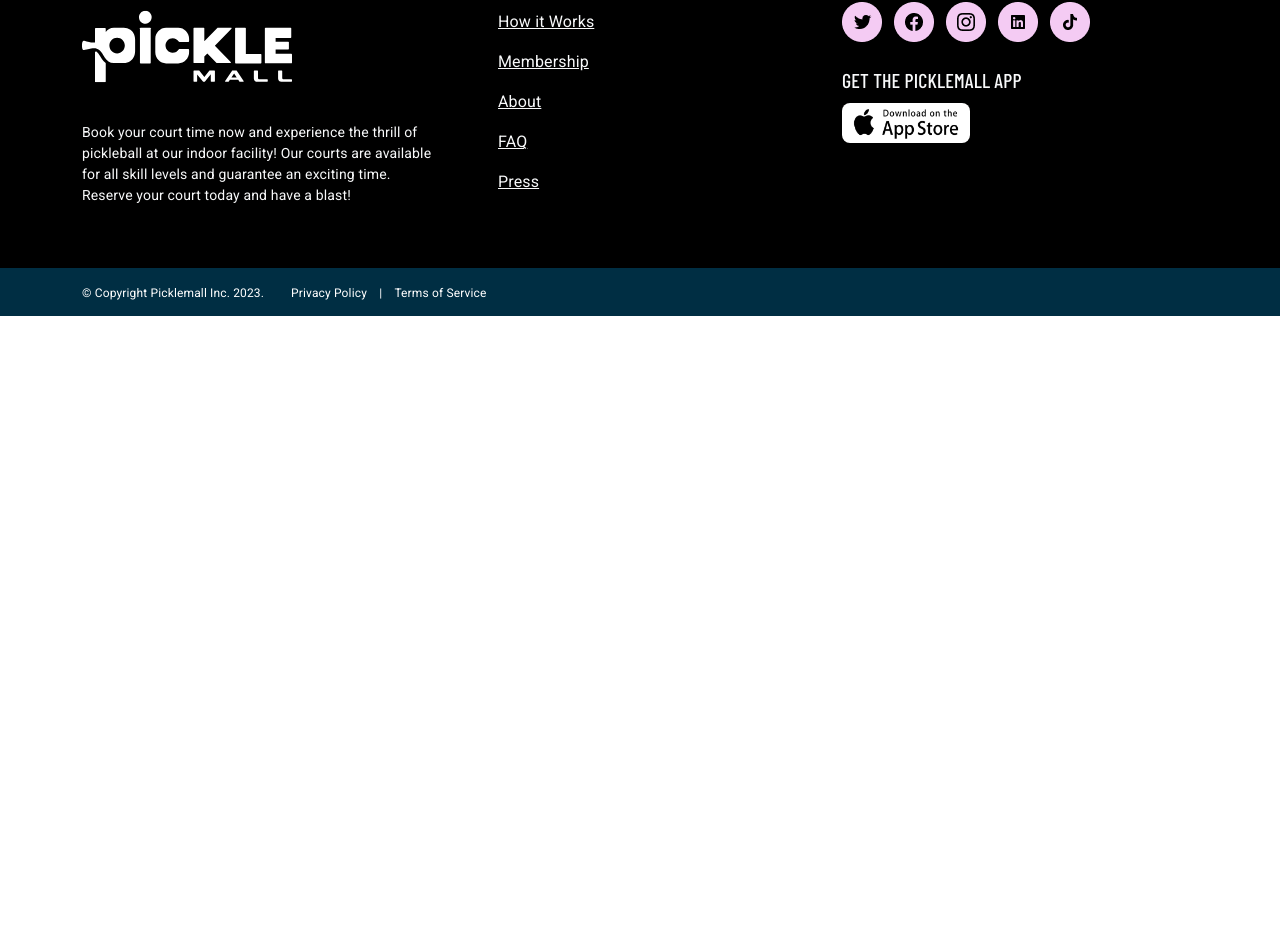
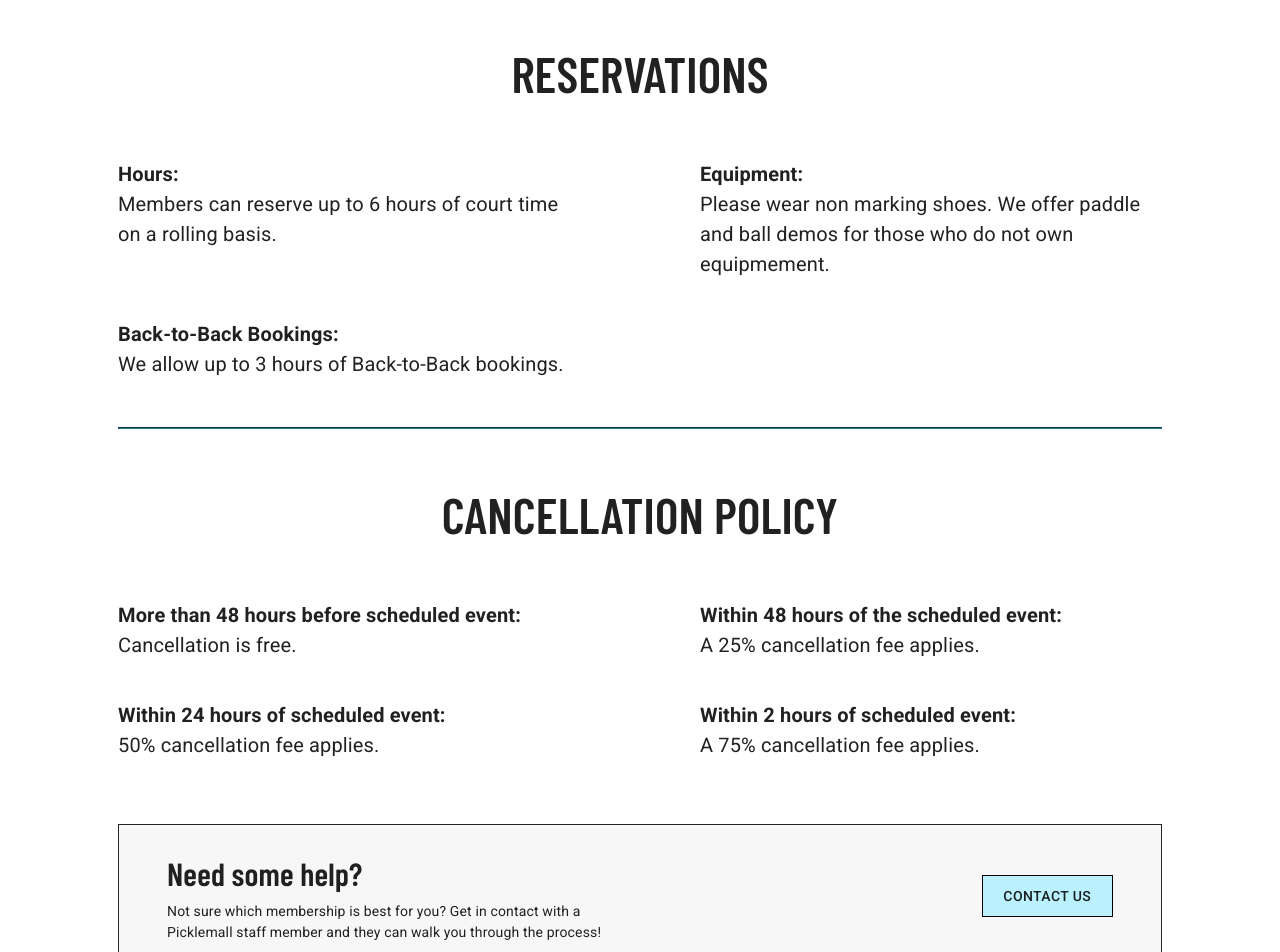
Before and after one commit to petermking18/PickleMall, a React (Create React App) app: page /Membership in a window 1280 px wide. Shown: the part 2882-3834 px from the top of the page. Before the commit the page ends 3198 px from the top, so only its background shows below. Built offline with nearby package versions, Linux system fonts and the light colour scheme.

Commit message:
Finished membership page

```diff
--- a/src/V3/Pages/Membership/Membership.jsx
+++ b/src/V3/Pages/Membership/Membership.jsx
@@ -1,5 +1,6 @@
 import React, {useState, useRef, useEffect} from "react"
 import {Link} from 'react-router-dom'
+import Grid from "@mui/material/Unstable_Grid2"
 
 import PageHeader from "../../Components/PageHeader/PageHeader"
 import MembershipOptions from "../../Sections/Membership/MembershipOptions"
@@ -7,6 +8,7 @@ import MembershipOptions from "../../Sections/Membership/MembershipOptions"
 import "./Membership.scss"
 
 import Common from '../../../Common'
+import Button from "../../Components/Button/Button";
 
 const vh = percent => {
     let h = Math.max(document.documentElement.clientHeight, window.innerHeight || 0);
@@ -54,6 +56,69 @@ export default function Membership() {
                 </iframe>
             </div>
             <MembershipOptions/>
+            <div className={"container py-5 px-md-5 mb-md-5"}>
+                <h1 className={"text-center font-barlow-condensed fs-24px fs-md-50px mb-4 mb-md-5"}>
+                    RESERVATIONS
+                </h1>
+                <div className={"fs-14px fs-md-20px mb-5"}>
+                    <Grid container rowSpacing={{xs: 3, md: 5}} columnSpacing={15}>
+                        <Grid xs={12} md={6}>
+                            <strong>Hours:</strong><br/>
+                            Members can reserve up to 6 hours of court time on a rolling basis.
+                        </Grid>
+                        <Grid xs={12} md={6}>
+                            <strong>Equipment:</strong><br/>
+                            Please wear non marking shoes. We offer paddle and ball demos for those who do not own
+                            equipmement.
+                        </Grid>
+                        <Grid xs={12} md={6}>
+                            <strong>Back-to-Back Bookings:</strong><br/>
+                            We allow up to 3 hours of Back-to-Back bookings.
+                        </Grid>
+                    </Grid>
+                </div>
+                <hr className={"border-volley-blue mt-5 mb-5"}/>
+                <h1 className={"text-center font-barlow-condensed fs-24px fs-md-50px mb-4 mb-md-5"}>
+                    CANCELLATION POLICY
+                </h1>
+                <div className={"fs-14px fs-md-20px mb-5 pb-md-3"}>
+                    <Grid container rowSpacing={{xs: 3, md: 5}} columnSpacing={15}>
+                        <Grid xs={12} md={6}>
+                            <strong>More than 48 hours before scheduled event:</strong><br/>
+                            Cancellation is free.
+                        </Grid>
+                        <Grid xs={12} md={6}>
+                            <strong>Within 48 hours of the scheduled event:</strong><br/>
+                            A 25% cancellation fee applies.
+                        </Grid>
+                        <Grid xs={12} md={6}>
+                            <strong>Within 24 hours of scheduled event:</strong><br/>
+                            50% cancellation fee applies.
+                        </Grid>
+                        <Grid xs={12} md={6}>
+                            <strong>Within 2 hours of scheduled event:</strong><br/>
+                            A 75% cancellation fee applies.
+                        </Grid>
+                    </Grid>
+                </div>
+                <div
+                    className={"bg-light-gray border border-dark d-flex flex-column flex-md-row justify-content-between align-items-start align-items-md-center px-4 px-md-5 py-4 mb-3"}>
+                    <div className={"w-md-50 me-4 me-md-0"}>
+                        <h1 className={"font-barlow-condensed fs-22px fs-md-32px my-0"}>
+                            Need some help?
+                        </h1>
+                        <p className={"fs-14px mt-md-1 mb-0"}>
+                            Not sure which membership is best for you? Get in contact with a Picklemall staff member and
+                            they can walk you through the process!
+                        </p>
+                    </div>
+                    <Link to={"mailto:info@thepicklemall.com"} className={"no-decoration mt-4 mt-md-0"}>
+                        <Button color={"rallyBlue"}>
+                            Contact Us
+                        </Button>
+                    </Link>
+                </div>
+            </div>
         </div>
     )
 }
--- a/src/V3/Pages/Membership/Membership.scss
+++ b/src/V3/Pages/Membership/Membership.scss
@@ -2,4 +2,11 @@
 
 .v3 .membership {
     flex-grow: 1;
+
+    @include media-breakpoint-up(md) {
+        .w-md-50 {
+            width: 50% !important;
+        }
+    }
+
 }
--- a/src/V3/Pages/Press/Press.jsx
+++ b/src/V3/Pages/Press/Press.jsx
@@ -167,7 +167,8 @@ export default function Press() {
                     July, the startup will open its first US location in Tempe, Ariz. with 24 courts.
                 </p>
                 <div className={"text-center mt-4 pb-3"}>
-                    <Link to={"https://www.youtube.com/watch?v=Et_CnWgvlLo"} target={"_blank"} className={"no-decoration"}>
+                    <Link to={"https://www.youtube.com/watch?v=Et_CnWgvlLo"} target={"_blank"}
+                          className={"no-decoration"}>
                         <Button color={"rallyBlue"}>
                             Read the Story
                         </Button>
@@ -230,7 +231,7 @@ export default function Press() {
                             know! Contact us at info@thepicklemall.com.
                         </p>
                     </div>
-                    <Link to={"/Contact"} className={"no-decoration mt-4 mt-md-0"}>
+                    <Link to={"mailto:info@thepicklemall.com"} className={"no-decoration mt-4 mt-md-0"}>
                         <Button color={"rallyBlue"}>
                             Contact Us
                         </Button>
```
